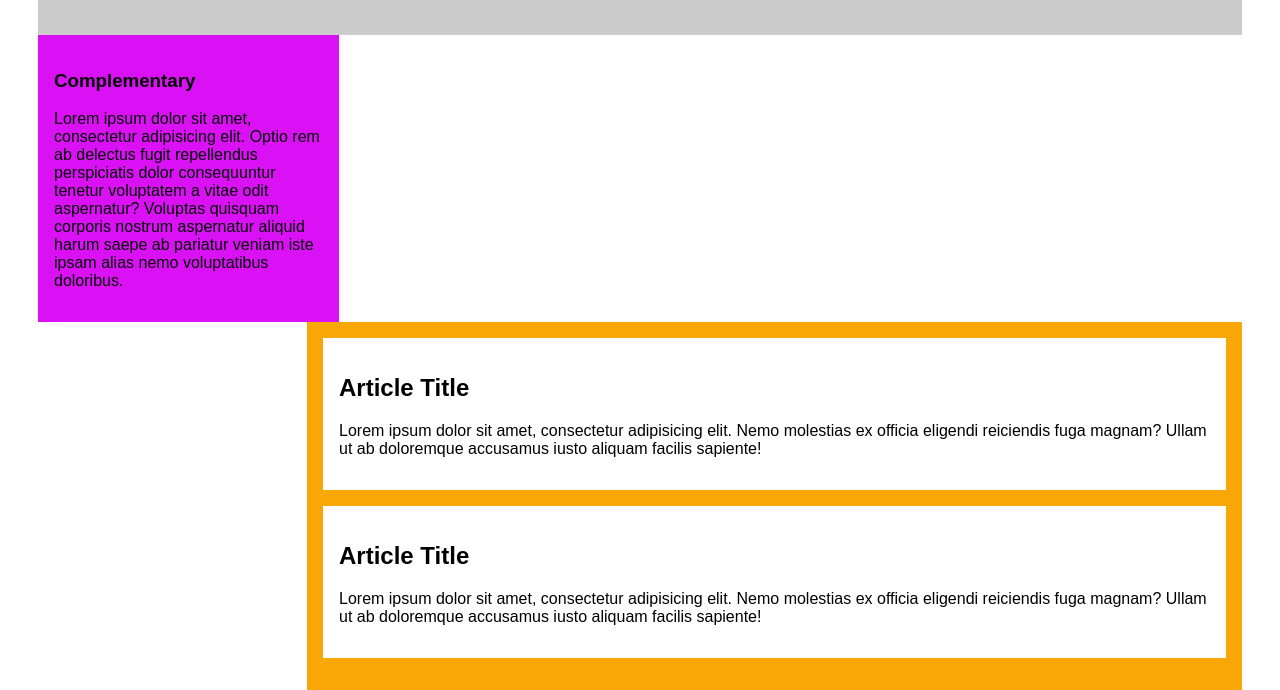
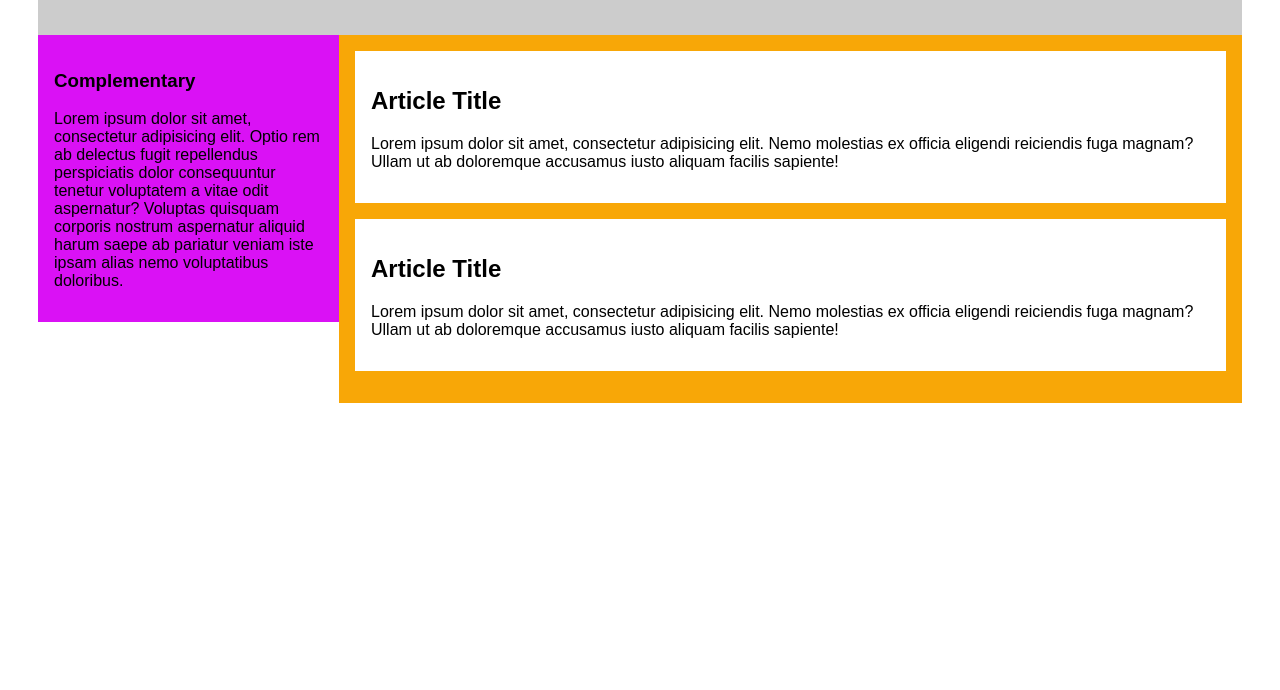
Before and after one commit to dgrebb/re-grebb, a plain HTML site: page layout/index.html in a window 1280 px wide. Shown: the part 115-805 px from the top of the page. Drawn offline with Linux system fonts and the light colour scheme.

Commit message:
adjusting box sizing

```diff
--- a/layout/styles/style.css
+++ b/layout/styles/style.css
@@ -22,3 +22,7 @@ aside {
 header, article, section, .module {
 	padding: 1rem;
 }
+section,
+aside {
+	box-sizing: border-box;
+}
```
